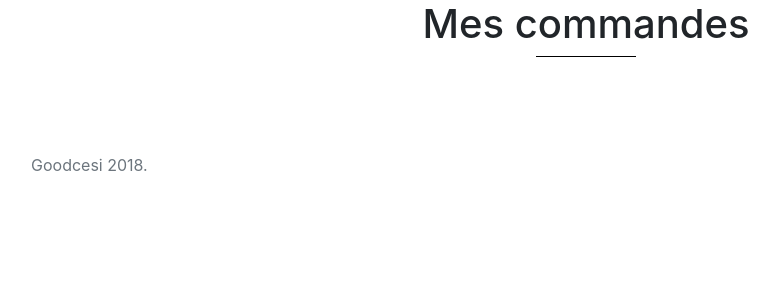
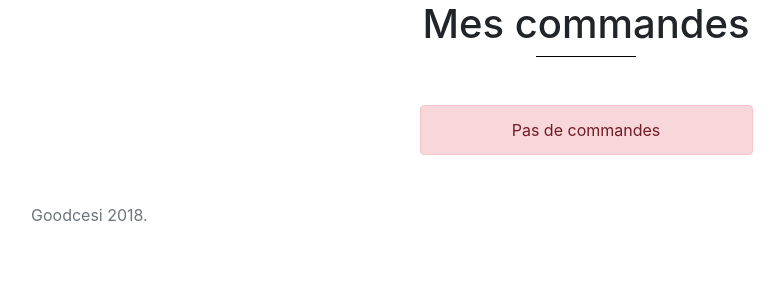
Before and after one commit to teamCesi/good-cesi-s4, a Symfony app: template templates/commande/commandes.html.twig in a window 1280 px wide. Shown: the part 56-356 px from the top of the page, without its empty margins (54-838 px from the left). Run offline with Twig, Linux system fonts and the light colour scheme; the template is opened without the code that fills it, so the values that code supplies are empty; some libraries are stand-ins or nearby versions.

Commit message:
ajout condition : pas de commande

```diff
--- a/public/css/style.css
+++ b/public/css/style.css
@@ -100,6 +100,10 @@ button.expedie {
   margin: 10px 0;
 }
 
-a.commande {
+.commande {
   width: 30%;
 }
+
+.width-center {
+  margin: 0 auto;
+}
--- a/templates/commande/commandes.html.twig
+++ b/templates/commande/commandes.html.twig
@@ -8,6 +8,7 @@
 <div class="line-title mb-5"></div>
 
     <div class="container">
+            {% if not commandes is empty %}
                 <ul class="list-group">
                     {% for commande in commandes %}
                         <li class="list-group-item">
@@ -17,6 +18,9 @@
                         </li>
                     {% endfor %}
                 </ul>
+            {% else %}
+                <p class="center alert alert-danger width-center commande">Pas de commandes</p>
+            {% endif %}
     </div>
 
 {% endblock %}
```
Lines whose indentation alone changed are shown as unchanged.
